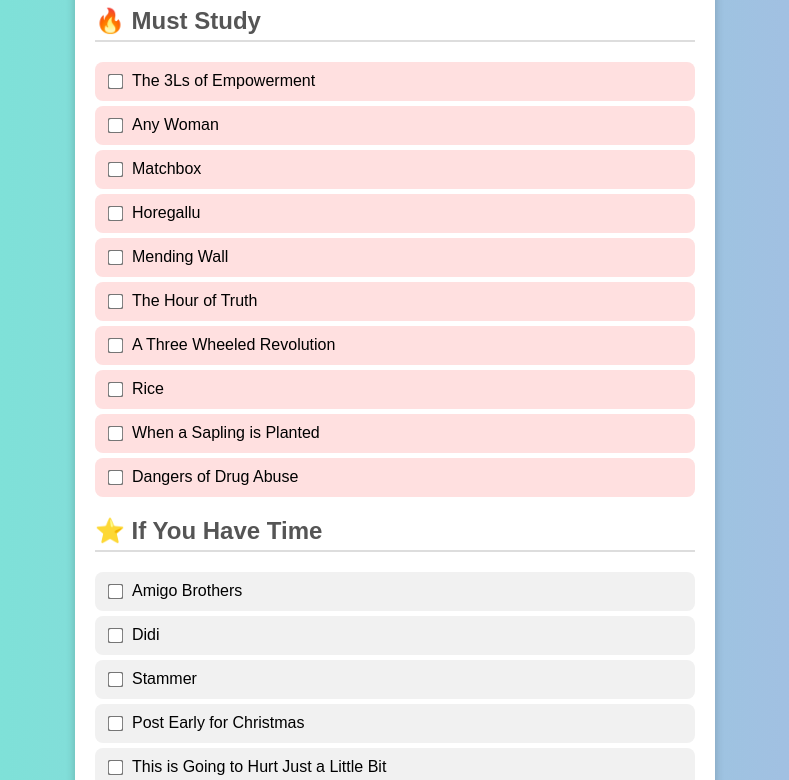
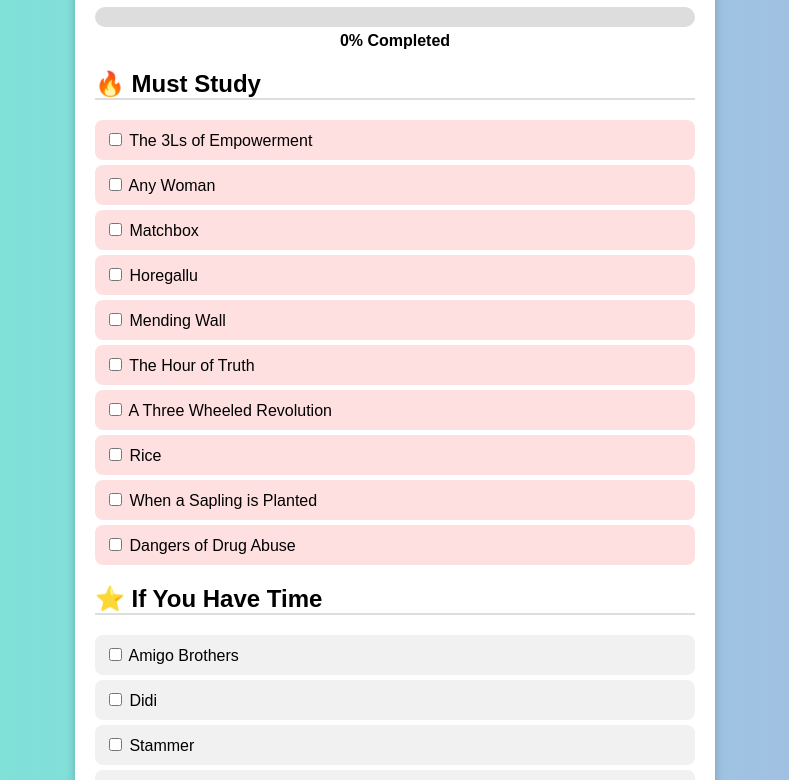
Before and after one commit to minhajdoc7x-oss/english-revision-list, a plain HTML site: page index.html in a window 1280 px wide. Shown: the part 114-894 px from the top of the page, without its empty margins (245-1034 px from the left). Drawn offline with Linux system fonts and the light colour scheme.

Commit message:
Update index.html

```diff
--- a/index.html
+++ b/index.html
@@ -3,6 +3,7 @@
 <head>
 <meta charset="UTF-8">
 <title>English Exam Checklist</title>
+
 <style>
 body {
     font-family: Arial, sans-serif;
@@ -22,13 +23,10 @@
 
 h1 {
     text-align: center;
-        color: #333;
 }
 
 h2 {
-        color: #555;
     border-bottom: 2px solid #ddd;
-        padding-bottom: 5px;
 }
 
 ul {
@@ -41,26 +39,35 @@
     margin: 5px 0;
     background: #f1f1f1;
     border-radius: 8px;
-        display: flex;
-        align-items: center;
-        transition: 0.3s;
-    }
-
-    li:hover {
-        background: #e0f7fa;
-    }
-
-    input[type="checkbox"] {
-        margin-right: 10px;
-        transform: scale(1.2);
 }
 
 .important {
     background: #ffe0e0;
 }
 
-    .important:hover {
-        background: #ffcccc;
+/* Progress bar */
+.progress-container {
+    margin: 15px 0;
+}
+
+.progress-bar {
+    height: 20px;
+    background: #ddd;
+    border-radius: 10px;
+    overflow: hidden;
+}
+
+.progress-fill {
+    height: 100%;
+    width: 0%;
+    background: #4CAF50;
+    transition: 0.3s;
+}
+
+#percent {
+    text-align: center;
+    margin-top: 5px;
+    font-weight: bold;
 }
 </style>
 </head>
@@ -70,30 +77,37 @@
 <div class="container">
     <h1>📘 English Exam Checklist</h1>
 
+    <!-- Progress -->
+    <div class="progress-container">
+        <div class="progress-bar">
+            <div class="progress-fill" id="progress"></div>
+        </div>
+        <div id="percent">0% Completed</div>
+    </div>
+
     <h2>🔥 Must Study</h2>
-    <ul>
-        <li class="important"><input type="checkbox">The 3Ls of Empowerment</li>
-        <li class="important"><input type="checkbox">Any Woman</li>
-        <li class="important"><input type="checkbox">Matchbox</li>
-        <li class="important"><input type="checkbox">Horegallu</li>
-        <li class="important"><input type="checkbox">Mending Wall</li>
-        <li class="important"><input type="checkbox">The Hour of Truth</li>
-        <li class="important"><input type="checkbox">A Three Wheeled Revolution</li>
-        <li class="important"><input type="checkbox">Rice</li>
-        <li class="important"><input type="checkbox">When a Sapling is Planted</li>
-        <li class="important"><input type="checkbox">Dangers of Drug Abuse</li>
+    <ul id="importantList">
+        <li class="important"><input type="checkbox"> The 3Ls of Empowerment</li>
+        <li class="important"><input type="checkbox"> Any Woman</li>
+        <li class="important"><input type="checkbox"> Matchbox</li>
+        <li class="important"><input type="checkbox"> Horegallu</li>
+        <li class="important"><input type="checkbox"> Mending Wall</li>
+        <li class="important"><input type="checkbox"> The Hour of Truth</li>
+        <li class="important"><input type="checkbox"> A Three Wheeled Revolution</li>
+        <li class="important"><input type="checkbox"> Rice</li>
+        <li class="important"><input type="checkbox"> When a Sapling is Planted</li>
+        <li class="important"><input type="checkbox"> Dangers of Drug Abuse</li>
     </ul>
 
     <h2>⭐ If You Have Time</h2>
     <ul>
-        <li><input type="checkbox">Amigo Brothers</li>
-        <li><input type="checkbox">Didi</li>
-        <li><input type="checkbox">Stammer</li>
-        <li><input type="checkbox">Post Early for Christmas</li>
-        <li><input type="checkbox">This is Going to Hurt Just a Little Bit</li>
-        <li><input type="checkbox">Crime and Punishment</li>
+        <li><input type="checkbox"> Amigo Brothers</li>
+        <li><input type="checkbox"> Didi</li>
+        <li><input type="checkbox"> Stammer</li>
+        <li><input type="checkbox"> Post Early for Christmas</li>
+        <li><input type="checkbox"> This is Going to Hurt Just a Little Bit</li>
+        <li><input type="checkbox"> Crime and Punishment</li>
     </ul>
-
 </div>
 
 <script>
```
Lines whose indentation alone changed are shown as unchanged.
